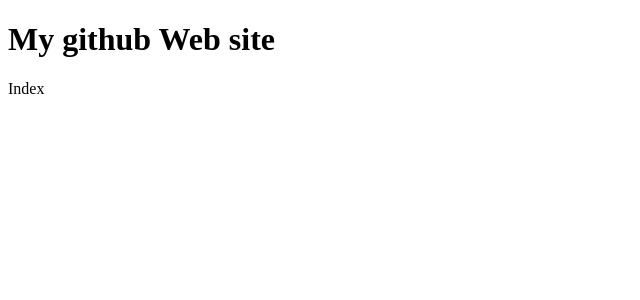
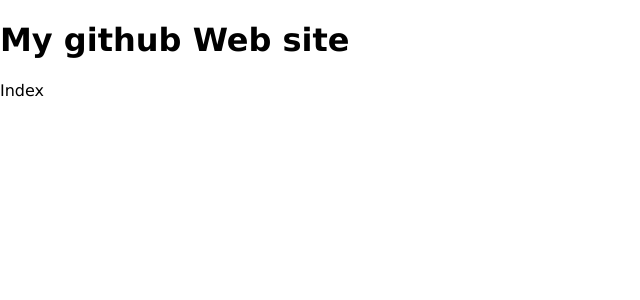
Before and after one commit to StfMa/chrwahl.github.io, a Jekyll site: the page built from index.html, in a window 1280 px wide. Shown: the top 300 px of the page, without its empty margins (0-640 px from the left). Built offline with Jekyll 4.4.1, drawn with Linux system fonts in a browser that asks for light colours.

Commit message:
small change to layout

```diff
--- a/_layouts/default.html
+++ b/_layouts/default.html
@@ -2,7 +2,7 @@
 <html>
   <head>
     <title>{{ page.title }}</title>
-    <link rel='stylesheet' href='{{ site.path }}/stylesheets/default.css' />
+    <link rel='stylesheet' href='{{ site.path }}/css/default.css' />
   </head>
   <body>
     <h1>{{ page.title }}</h1>
```
